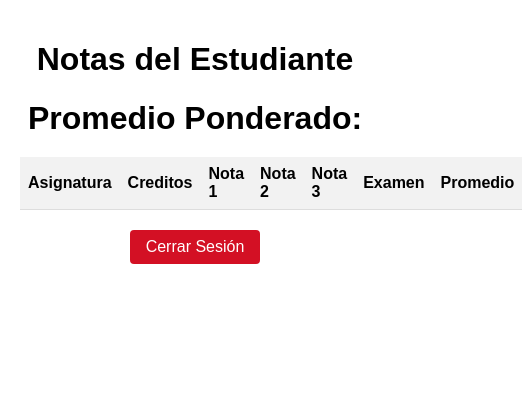
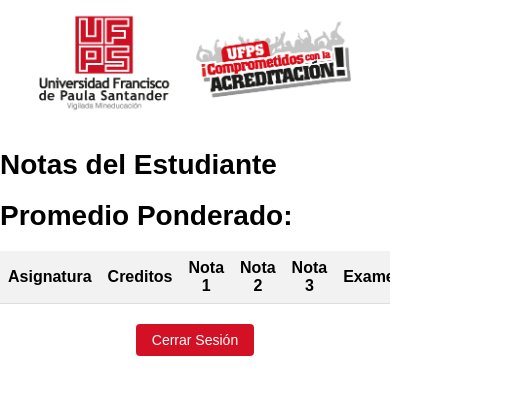
Before and after one commit to NeferUni/Parcial_web_1152307, a plain HTML site: page notas.html in a window 390 px wide. Shown: the whole page, 522 px wide, since content can reach past the window. Drawn offline with Linux system fonts and the light colour scheme.

Commit message:
Detalles

```diff
--- a/css/estilos.css
+++ b/css/estilos.css
@@ -67,3 +67,9 @@ button:hover {
         border-radius: 20px;
     }
 }
+
+img{
+    margin: 0 auto;
+    display: block;
+    height: 300px;
+}
--- a/css/tabla.css
+++ b/css/tabla.css
@@ -1,16 +1,31 @@
 body {
     font-family: Arial, sans-serif;
     margin: 0;
+    padding: 0;
+  }
+
+  .container {
+    max-width: 800px;
+    margin: 0 auto;
     padding: 20px;
   }
 
-  h1 {
+  header {
     text-align: center;
     margin-bottom: 20px;
   }
 
+  h1 {
+    font-size: 32px;
+  }
+
+  h2 {
+    font-size: 24px;
+  }
+
   #notasContainer {
     margin-bottom: 20px;
+    overflow-x: auto;
   }
 
   table {
@@ -19,33 +34,51 @@ body {
   }
 
   th, td {
-    padding: 8px;
+    padding: 10px;
     border-bottom: 1px solid #ddd;
+    text-align: center;
   }
 
   th {
     background-color: #f2f2f2;
     font-weight: bold;
-    text-align: left;
-  }
-
-  #nombreUsuario {
-    text-align: center;
-    margin-bottom: 20px;
   }
 
   #cerrarSesion {
     display: block;
     margin: 0 auto;
-    padding: 8px 16px;
+    padding: 10px 20px;
     background-color: #d31024;
     color: #fff;
     border: none;
     border-radius: 4px;
     font-size: 16px;
     cursor: pointer;
+    transition: background-color 0.3s ease;
   }
 
   #cerrarSesion:hover {
     background-color: #b20c1a;
   }
+
+  @media only screen and (max-width: 600px) {
+    h1 {
+      font-size: 28px;
+    }
+
+    h2 {
+      font-size: 20px;
+    }
+
+    th, td {
+      padding: 8px;
+    }
+
+    #cerrarSesion {
+      padding: 8px 16px;
+      font-size: 14px;
+    }
+    img{
+        width: 100%;
+    }
+  }
--- a/notas.html
+++ b/notas.html
@@ -5,8 +5,12 @@
   <meta name="viewport" content="width=device-width, initial-scale=1.0">
   <link rel="stylesheet" href="css/tabla.css">
   <title>Notas del Estudiante</title>
+  <style>
+
+  </style>
 </head>
 <body>
+    <img src="sources/2.jpg" alt="">
   <h1>Notas del Estudiante</h1>
 
   <h1 id="nombreUsuario">Promedio Ponderado: </h1>
```
Also changed, not shown: index.html (+2 -0 lines), sources/1.jpg (added), sources/2.jpg (added).
